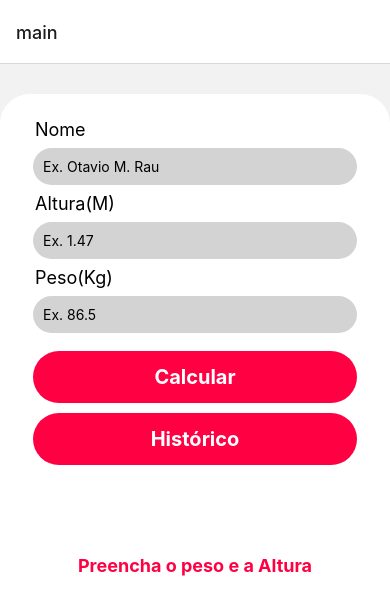
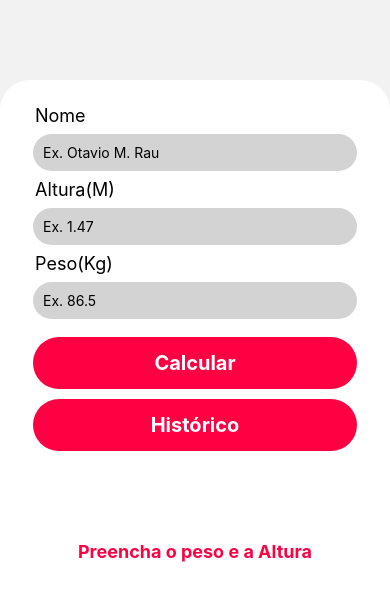
Before and after one commit to SirOtaiv/React_Native, a React Native app in the folder OneBitHealth/: screen / in a window 390 px wide. Shown: the top 614 px of the page. Built offline with nearby package versions, Linux system fonts and the light colour scheme; what expo-sqlite would draw is missing.

Commit message:
Versão Alfa 2.1

```diff
--- a/OneBitHealth/App.js
+++ b/OneBitHealth/App.js
@@ -13,10 +13,10 @@ export default function App() {
     <NavigationContainer>
       <View style={styles.container}>
         <Stack.Navigator>
-          <Stack.Screen name='main' component={Form}/>
-          <Stack.Screen name='historico' component={PageHist}/>
+          <Stack.Screen name='Calculadora de IMC' component={Form} options={{title: '', headerShown: false}}/>
+          <Stack.Screen name='Historico' component={PageHist}/>
         </Stack.Navigator>
-      </View>
+        </View>
     </NavigationContainer>
 )}
 
@@ -26,4 +26,8 @@ const styles = StyleSheet.create({
     flex: 1,
     backgroundColor: '#dcdcdc',
   },
+  navegacao: {
+    display: 'none',
+    color: 'red',
+  },
 });
--- a/OneBitHealth/src/components/database/database.js
+++ b/OneBitHealth/src/components/database/database.js
@@ -10,7 +10,7 @@ const criarTabela = () => {
   });
 };
 
-const addDados = (name, peso) => {
+export const addDados = (name, peso) => {
   dbCon.transaction(tx => {
     tx.executeSql('INSERT INTO hist (nome, peso) VALUES (?, ?);', [name, peso]);
   });
--- a/OneBitHealth/src/components/estilos/estiloForm.js
+++ b/OneBitHealth/src/components/estilos/estiloForm.js
@@ -8,7 +8,7 @@ const formulario = StyleSheet.create({
         bottom: 0,
         backgroundColor: '#fff',
         alignItems: 'center',
-        marginTop: 30,
+        marginTop: 80,
         borderTopLeftRadius: 30,
         borderTopRightRadius: 30,
     },
@@ -52,7 +52,18 @@ const formulario = StyleSheet.create({
         paddingTop: 14,
         alignSelf: 'center',
         marginTop: 10,
-//        display: 'none',
+    },
+    frmBotaoHist: {
+        borderRadius: 50,
+        alignItems: 'center',
+        justifyContent: 'center',
+        width: '80%',
+        backgroundColor: '#ff0043',
+        paddingBottom: 14,
+        paddingTop: 14,
+        alignSelf: 'center',
+        marginTop: 10,
+        marginBottom: 10,
     },
     frmTextoBotao: {
         fontSize: 20,
--- a/OneBitHealth/src/components/main/form.js
+++ b/OneBitHealth/src/components/main/form.js
@@ -68,7 +68,7 @@ export default function Form()  {
                 <TouchableOpacity onPress={() => validadorImc()} style={formulario.frmBotao}>
                     <Text style={formulario.frmTextoBotao}>{textButton}</Text>
                 </TouchableOpacity>
-                <TouchableOpacity onPress={() => navegacao.navigate('historico')} style={formulario.frmBotao2}>
+                <TouchableOpacity onPress={() => navegacao.navigate('Historico')} style={formulario.frmBotao2}>
                     <Text style={formulario.frmTextoBotao}>Histórico</Text>
                 </TouchableOpacity>
             </View>
--- a/OneBitHealth/src/components/main/hist.js
+++ b/OneBitHealth/src/components/main/hist.js
@@ -4,22 +4,26 @@ import { StyleSheet, View, Text } from "react-native";
 export default function Histlst(props) {
     return(
         <View style={estilohist.hslistop}>
-            <Text style={estilohist.hslistext}>{props.nomeList}</Text>
-            <Text style={estilohist.hslistext}>Peso: {props.pesoList}</Text>
+            <Text style={estilohist.hsLisTextNome}>{props.nomeList}</Text>
+            <Text style={estilohist.hsLisText}>Peso: {props.pesoList}</Text>
         </View>
     )
 }
 
 const estilohist = StyleSheet.create({
     hslistop: {
-        width: '100%',
+        width: '95%',
         marginBottom: 10,
         justifyContent: 'center',
         alignItems: 'center',
         backgroundColor: '#e3e3e3',
-        padding: 15,
+        padding: 10,
+        borderRadius: 30,
     },
-    hslistext: {
+    hsLisText: {
+        fontSize: 15,
+    },
+    hsLisTextNome: {
         fontSize: 20,
     },
 })
--- a/OneBitHealth/src/components/pages/pagehist.js
+++ b/OneBitHealth/src/components/pages/pagehist.js
@@ -1,21 +1,46 @@
 import React, { useEffect, useState } from "react";
 import Histlst from '../main/hist';
-import { listarHist } from '../database/database';
-import { View } from "react-native";
+import { listarHist, addDados } from '../database/database';
+import { TouchableOpacity, View, Text, StyleSheet, ScrollView } from "react-native";
+import formulario from "../estilos/estiloForm";
 
 export default function PageHist() {
-    const [listaHist, setListaHist] = useState([])
+  const [listaHist, setListaHist] = useState([])
+
+  function apagarHist() {
+    console.log('Historico apagado')
+  }
 
   useEffect(() => {
     listarHist().then((resultado) => {
     const db = resultado;
-    const lista = new Array(db.length - 1).fill(null).map((_, index) => <Histlst nomeList={resultado._array[index].nome} pesoList={resultado._array[index].peso} key={index}/>)
+    const lista = new Array(db.length).fill(null).map((_, index) => <Histlst nomeList={resultado._array[index].nome} pesoList={resultado._array[index].peso} key={index}/>)
     setListaHist(lista)
     })
   }, [])
   return (
-    <View>
-        {listaHist}
+    <View style={pgHist.hsPage}>
+        <TouchableOpacity style={formulario.frmBotaoHist} onPress={() => apagarHist()}>
+          <Text style={formulario.frmTextoBotao}>Limpar Histórico</Text>
+        </TouchableOpacity>
+        <ScrollView>
+          <View style={pgHist.hsList}>
+            {listaHist}
+          </View>
+        </ScrollView>
     </View>
   )
 }
+
+const pgHist = StyleSheet.create({
+  hsPage: {
+    flex: 1,
+    height: '100%',
+  },
+  hsList: {
+    alignItems: 'center',
+    height: '100%',
+    paddingTop: 10,
+    backgroundColor: 'white',
+  },
+})
```
